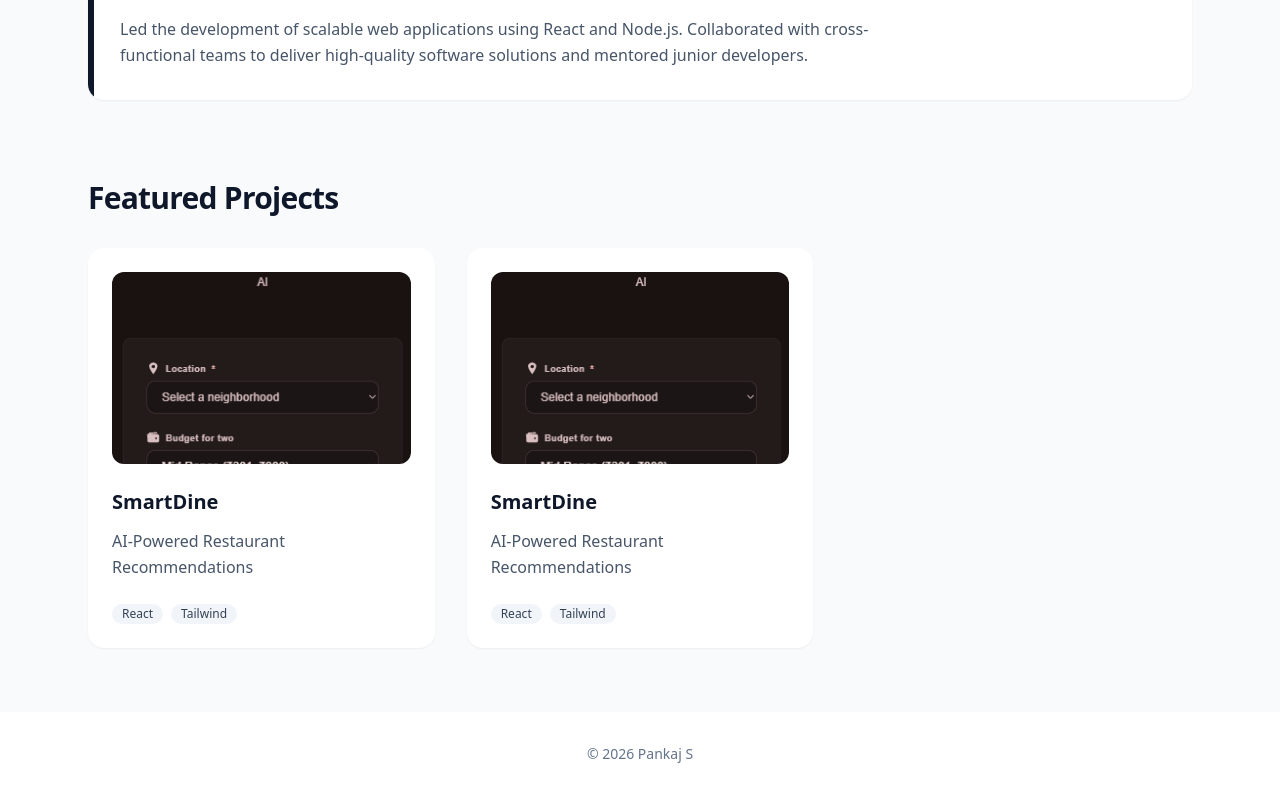
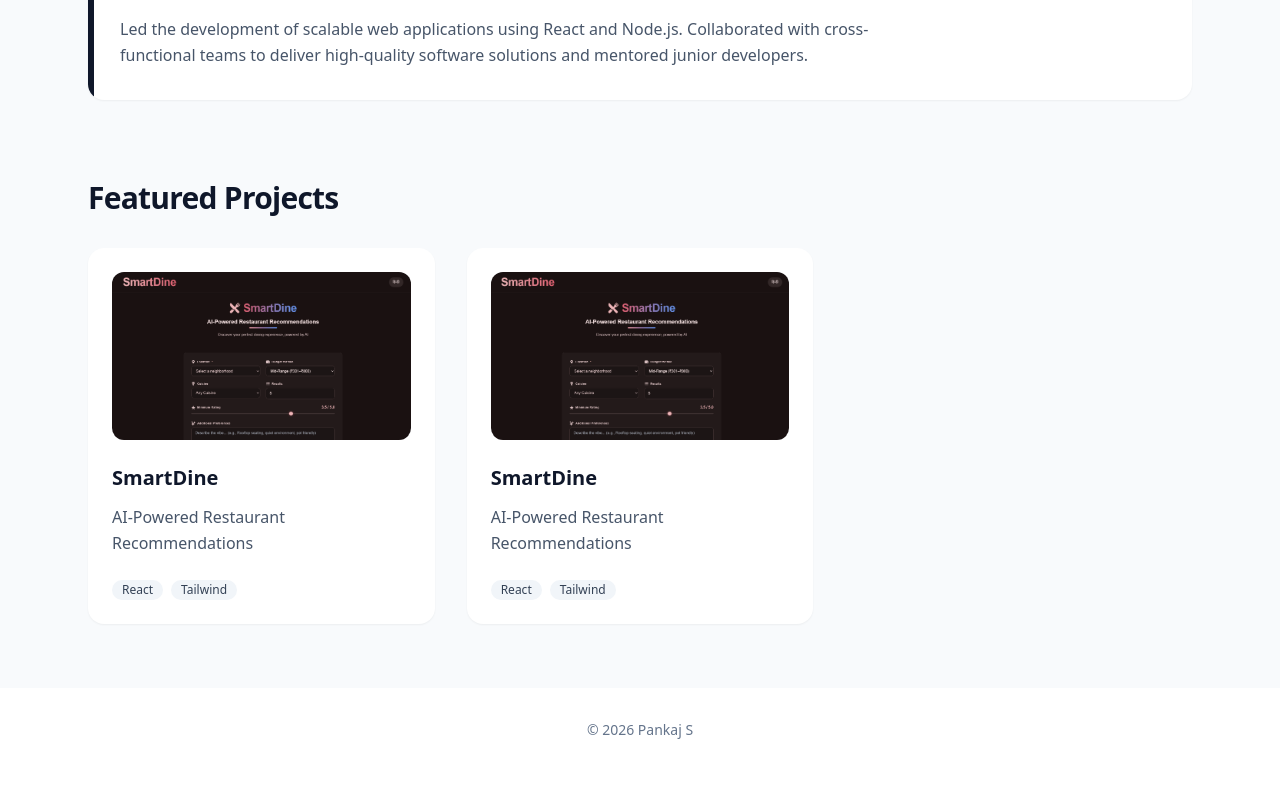
Before and after one commit to Pankaj-Shrivastava/my-portfolio-project, a React (Vite) app: page / in a window 1280 px wide. Shown: the part 1852-2648 px from the top of the page. After the commit the page ends 2624 px from the top, so only its background shows below. Built offline with nearby package versions, Linux system fonts and the light colour scheme; the HTML template or start-up script is replaced by a standard one.

Commit message:
feat: implement main application router and render featured projects grid with SmartDine asset

```diff
--- a/src/App.jsx
+++ b/src/App.jsx
@@ -19,7 +19,7 @@ function Home() {
         <div className="grid gap-8 grid-cols-1 sm:grid-cols-2 lg:grid-cols-3">
           {projectsData.map((project) => (
             <div key={project.id} className="group p-6 bg-white border border-slate-200 rounded-2xl shadow-sm hover:shadow-md transition-all duration-300 hover:-translate-y-1">
-              <div className="h-48 bg-slate-100 rounded-xl mb-6 overflow-hidden relative">
+              <div className="aspect-video bg-slate-100 rounded-xl mb-6 overflow-hidden relative">
                 <img src={`${import.meta.env.BASE_URL}${project.image}`} alt={project.title} className="w-full h-full object-cover group-hover:scale-105 transition-transform duration-300" />
               </div>
               <h3 className="text-xl font-semibold text-slate-900 group-hover:text-slate-600 transition-colors duration-300">{project.title}</h3>
```
Also changed, not shown: public/images/smartdine.png.
